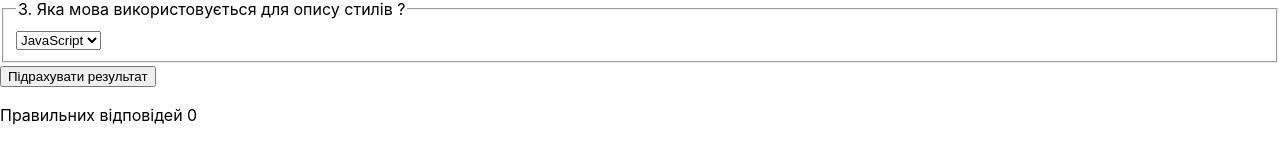
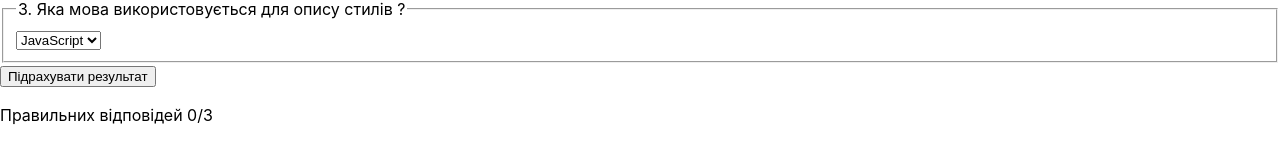
Before and after one commit to Vlad-student/react-practice-18-09-2024-main, a React (Vite) app: page / in a window 1280 px wide. Both pictures are taken after a click on the button "Підрахувати результат". Shown: the part 259-422 px from the top of the page. Built offline with nearby package versions, Linux system fonts and the light colour scheme.

Commit message:
add style

```diff
--- a/src/components/Quiz/Quiz.jsx
+++ b/src/components/Quiz/Quiz.jsx
@@ -74,7 +74,7 @@ setScore(result)
             </fieldset>
 
             <button onClick={checkResult}>Підрахувати результат</button>
-            {score !== null && <p>Правильних відповідей {score}</p> }
+            {score !== null && <p>Правильних відповідей {score}/3</p> }
         </div>
     );
 }
```
